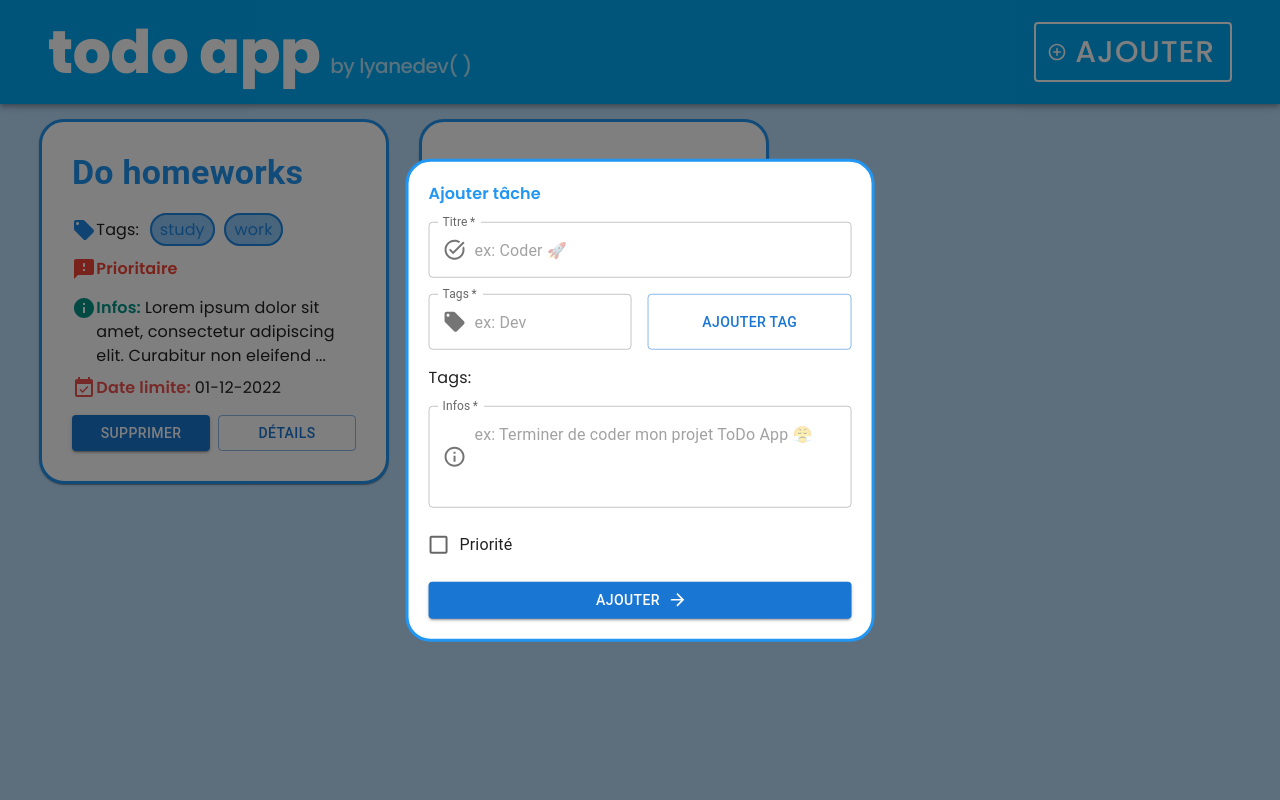
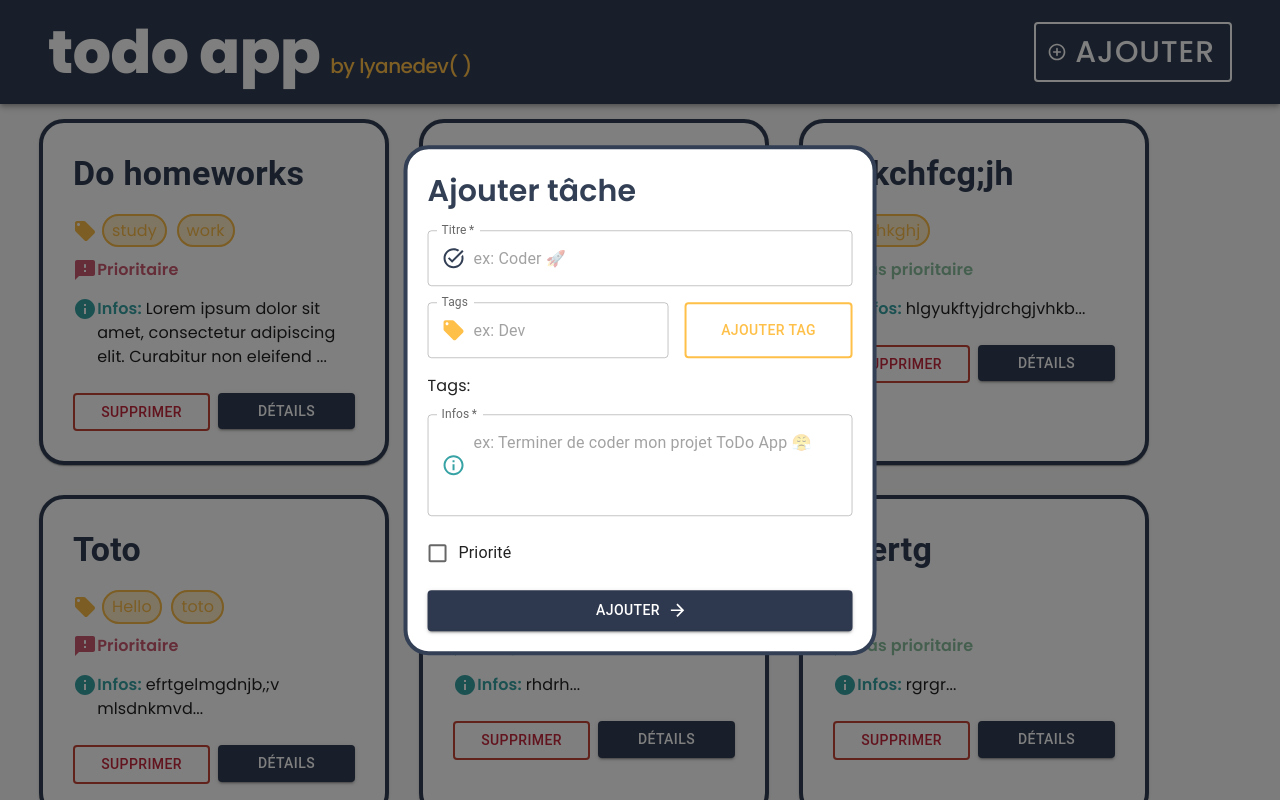
Before and after one commit to lyanedev/To-Do-App-react, a React (Vite) app: page / in a window 1280 px wide. Both pictures are taken after a click on the button "AJOUTER". Shown: the top 800 px of the page. Built offline with nearby package versions, Linux system fonts and the light colour scheme; data requests are answered from the project's data file.

Commit message:
🚀 added all logic of submit new task and enhaced UI

```diff
--- a/data/db.json
+++ b/data/db.json
@@ -3,20 +3,128 @@
     {
       "id": "1",
       "title": "Do homeworks",
-      "tags": ["study", "work"],
-      "important": true,
-      "completed": false,
-      "description": "Lorem ipsum dolor sit amet, consectetur adipiscing elit. Curabitur non eleifend nibh. Nullam ut suscipit massa. Nam at lacus orci. Aliquam et mattis sem. In porta fermentum orci sit amet pellentesque. Sed magna metus, vehicula nec rhoncus sit amet, tempus eu leo. Interdum et malesuada fames ac ante ipsum primis in faucibus. Morbi eu mi sed metus tristique dapibus. Aliquam efficitur, libero id iaculis scelerisque, sem lectus venenatis nisl, sed tempus arcu quam ac augue. Sed bibendum odio sed pulvinar dapibus. Morbi posuere lobortis lacus eu faucibus. Quisque feugiat sodales libero eu ultricies. Suspendisse potenti. Curabitur arcu erat, tempor at auctor ut, scelerisque vel leo. Quisque ac laoreet arcu. Quisque a elit ac ligula consequat feugiat.",
-      "date": "01-12-2022"
+      "tags": [
+        "study",
+        "work"
+      ],
+      "priority": true,
+      "done": false,
+      "infos": "Lorem ipsum dolor sit amet, consectetur adipiscing elit. Curabitur non eleifend nibh. Nullam ut suscipit massa. Nam at lacus orci. Aliquam et mattis sem. In porta fermentum orci sit amet pellentesque. Sed magna metus, vehicula nec rhoncus sit amet, tempus eu leo. Interdum et malesuada fames ac ante ipsum primis in faucibus. Morbi eu mi sed metus tristique dapibus. Aliquam efficitur, libero id iaculis scelerisque, sem lectus venenatis nisl, sed tempus arcu quam ac augue. Sed bibendum odio sed pulvinar dapibus. Morbi posuere lobortis lacus eu faucibus. Quisque feugiat sodales libero eu ultricies. Suspendisse potenti. Curabitur arcu erat, tempor at auctor ut, scelerisque vel leo. Quisque ac laoreet arcu. Quisque a elit ac ligula consequat feugiat."
     },
     {
       "id": "2",
       "title": "End project",
-      "tags": ["play"],
-      "important": false,
+      "tags": [
+        "play"
+      ],
+      "priority": false,
       "done": false,
-      "description": "Lorem ipsum dolor sit amet, consectetur adipiscing elit. Curabitur non eleifend nibh. Nullam ut suscipit massa. Nam at lacus orci. Aliquam et mattis sem. In porta fermentum orci sit amet pellentesque. Sed magna metus, vehicula nec rhoncus sit amet, tempus eu leo. Interdum et malesuada fames ac ante ipsum primis in faucibus. Morbi eu mi sed metus tristique dapibus. Aliquam efficitur, libero id iaculis scelerisque, sem lectus venenatis nisl, sed tempus arcu quam ac augue. Sed bibendum odio sed pulvinar dapibus. Morbi posuere lobortis lacus eu faucibus. Quisque feugiat sodales libero eu ultricies. Suspendisse potenti. Curabitur arcu erat, tempor at auctor ut, scelerisque vel leo. Quisque ac laoreet arcu. Quisque a elit ac ligula consequat feugiat.",
-      "date": "01-12-2022"
+      "infos": "Lorem ipsum dolor sit amet, consectetur adipiscing elit. Curabitur non eleifend nibh. Nullam ut suscipit massa. Nam at lacus orci. Aliquam et mattis sem. In porta fermentum orci sit amet pellentesque. Sed magna metus, vehicula nec rhoncus sit amet, tempus eu leo. Interdum et malesuada fames ac ante ipsum primis in faucibus. Morbi eu mi sed metus tristique dapibus. Aliquam efficitur, libero id iaculis scelerisque, sem lectus venenatis nisl, sed tempus arcu quam ac augue. Sed bibendum odio sed pulvinar dapibus. Morbi posuere lobortis lacus eu faucibus. Quisque feugiat sodales libero eu ultricies. Suspendisse potenti. Curabitur arcu erat, tempor at auctor ut, scelerisque vel leo. Quisque ac laoreet arcu. Quisque a elit ac ligula consequat feugiat."
+    },
+    {
+      "title": "ljgkchfcg;jh",
+      "priority": false,
+      "tags": [
+        "jhkghj"
+      ],
+      "infos": "hlgyukftyjdrchgjvhkb",
+      "id": "Y6kcRoh"
+    },
+    {
+      "title": "Toto",
+      "priority": true,
+      "tags": [
+        "Hello",
+        "toto"
+      ],
+      "infos": "efrtgelmgdnjb,;v mlsdnkmvd",
+      "id": "ehXXxc6"
+    },
+    {
+      "title": "jklb",
+      "priority": false,
+      "tags": [
+        "ljkb"
+      ],
+      "infos": "rhdrh",
+      "id": "tvXbpzw"
+    },
+    {
+      "title": "evertg",
+      "priority": false,
+      "tags": [],
+      "infos": "rgrgr",
+      "id": "gQ4GayF"
+    },
+    {
+      "title": "evertg",
+      "priority": false,
+      "tags": [],
+      "infos": "rgrgr",
+      "id": "5v0fT_k"
+    },
+    {
+      "title": "retgrg",
+      "priority": false,
+      "tags": [],
+      "infos": "ertgrg",
+      "id": "Fw_I6ML"
+    },
+    {
+      "title": "gregrtgertg",
+      "priority": false,
+      "tags": [],
+      "infos": "regerg",
+      "id": "nUsTNfg"
+    },
+    {
+      "title": ";:njb ,",
+      "priority": false,
+      "tags": [],
+      "infos": "nlkjbj k",
+      "id": "6gp0a17"
+    },
+    {
+      "title": ";:njb ,",
+      "priority": false,
+      "tags": [],
+      "infos": "nlkjbj k",
+      "id": "EzK6FP-"
+    },
+    {
+      "title": ";:njb ,",
+      "priority": false,
+      "tags": [],
+      "infos": "nlkjbj k",
+      "id": "Qhm3T_Z"
+    },
+    {
+      "title": ";:njb ,",
+      "priority": false,
+      "tags": [],
+      "infos": "nlkjbj k",
+      "id": "V8bJyNP"
+    },
+    {
+      "title": "g",
+      "priority": false,
+      "tags": [],
+      "infos": "gddh",
+      "id": "6zEn79N"
+    },
+    {
+      "title": "fhfdhfdfghdf",
+      "priority": false,
+      "tags": [],
+      "infos": "fdhfdhdfhdfhdf",
+      "id": "8i7Ih8n"
+    },
+    {
+      "title": "fhfdhfdfghdf",
+      "priority": false,
+      "tags": [],
+      "infos": "fdhfdhdfhdfhdf",
+      "id": "C8zDUCq"
     }
   ]
 }
--- a/index.html
+++ b/index.html
@@ -3,6 +3,12 @@
   <head>
     <meta charset="UTF-8" />
     <meta name="viewport" content="width=device-width, initial-scale=1.0" />
+    <link rel="preconnect" href="https://fonts.googleapis.com" />
+    <link rel="preconnect" href="https://fonts.gstatic.com" crossorigin />
+    <link
+      href="https://fonts.googleapis.com/css2?family=Poppins:wght@100;200;300;400;500;600;700;800;900&display=swap"
+      rel="stylesheet"
+    />
     <title>ToDo App - lyanedev</title>
   </head>
   <body>
--- a/src/App.css
+++ b/src/App.css
@@ -1,9 +1,7 @@
-@import url("https://fonts.googleapis.com/css2?family=Poppins:wght@100;200;300;400;500;600;700;800;900&display=swap");
-
 .App {
   font-family: "Poppins", sans-serif;
   min-height: 100%;
-  background: #bbdefb
+  background: rgb(249,249,249)
 }
 
 a {
--- a/src/components/NavBar.jsx
+++ b/src/components/NavBar.jsx
@@ -25,10 +25,10 @@ const CustomBox = styled(Box)({
   minHeight: 400,
   padding: 20,
   background: "#fff",
-  border: "3px solid #2196f3",
+  border: "4px solid rgb(50,63,84)",
   boxShadow: 24,
   borderRadius: 25,
-  fontFamily:'Poppins'
+  fontFamily: "Poppins",
 });
 
 export const NavBar = () => {
@@ -41,7 +41,7 @@ export const NavBar = () => {
     <AppBar
       position="static"
       sx={{
-        backgroundColor: "#03a9f4",
+        backgroundColor: "rgb(50,63,84)",
       }}
     >
       <Container maxWidth="xl">
@@ -63,7 +63,7 @@ export const NavBar = () => {
               style={{
                 fontSize: 20,
                 marginLeft: 10,
-                color: "#b3e5fc",
+                color: "rgb(255,192,73)",
                 fontWeight: "500",
               }}
             >
--- a/src/components/Todoslist.jsx
+++ b/src/components/Todoslist.jsx
@@ -4,7 +4,6 @@ import { Typography, Button, Grid } from "@mui/material";
 import { Box } from "@mui/system";
 import FeedbackRoundedIcon from "@mui/icons-material/FeedbackRounded";
 import InfoIcon from "@mui/icons-material/Info";
-import EventAvailableIcon from "@mui/icons-material/EventAvailable";
 import LocalOfferRoundedIcon from "@mui/icons-material/LocalOfferRounded";
 
 import { TodoCard } from "./todosList.styled";
@@ -24,32 +23,33 @@ export const Todoslist = ({ todos }) => {
             <Grid item xs={12}>
               <Typography
                 variant="h4"
-                sx={{ marginBottom: 2, color: "#2196f3", fontWeight: "600" }}
+                sx={{
+                  marginBottom: 2,
+                  color: "rgb(50,63,84)",
+                  fontWeight: "600",
+                }}
               >
                 {todo.title}
               </Typography>
             </Grid>
 
             <Grid item xs={1}>
-              <LocalOfferRoundedIcon sx={{ color: "#1e88e5" }} />
+              <LocalOfferRoundedIcon sx={{ color: "rgb(250,189,73)" }} />
             </Grid>
 
-            <Grid item xs={2}>
-              <Typography variant="p">Tags: </Typography>
-            </Grid>
-            <Grid item xs={9}>
+            <Grid item xs={11}>
               {todo.tags.map((tag) => (
                 <Box
                   key={tag}
                   sx={{
                     display: "inline",
-                    border: "2px solid #1e88e5",
-                    background: "#90caf9",
+                    border: "2px solid rgb(250,189,73)",
+                    background: "rgb(250,189,73, 0.3)",
                     borderRadius: 20,
                     padding: ".2rem .5rem",
                     textAlign: "center",
                     margin: "0.5rem .3rem",
-                    color: "#1e88e5",
+                    color: "rgb(250,189,73)",
                   }}
                 >
                   {tag}
@@ -58,24 +58,24 @@ export const Todoslist = ({ todos }) => {
             </Grid>
 
             <Grid item xs={1}>
-              {todo.important ? (
-                <FeedbackRoundedIcon sx={{ color: "#f44336" }} />
+              {todo.priority ? (
+                <FeedbackRoundedIcon sx={{ color: "#CC5A71" }} />
               ) : (
-                <FeedbackRoundedIcon sx={{ color: "#4caf50" }} />
+                <FeedbackRoundedIcon sx={{ color: "#8BBF9F" }} />
               )}
             </Grid>
             <Grid item xs={11}>
-              {todo.important ? (
+              {todo.priority ? (
                 <Typography
                   variant="p"
-                  sx={{ color: "#f44336", fontWeight: 600 }}
+                  sx={{ color: "#CC5A71", fontWeight: 600 }}
                 >
                   Prioritaire
                 </Typography>
               ) : (
                 <Typography
                   variant="p"
-                  sx={{ color: "#4caf50", fontWeight: 600 }}
+                  sx={{ color: "#8BBF9F", fontWeight: 600 }}
                 >
                   Pas prioritaire
                 </Typography>
@@ -83,39 +83,55 @@ export const Todoslist = ({ todos }) => {
             </Grid>
 
             <Grid item xs={1}>
-              <InfoIcon sx={{ color: "#009688" }} />
+              <InfoIcon sx={{ color: "#38A3A5" }} />
             </Grid>
-            <Grid item xs={11}>
+            <Grid
+              item
+              xs={11}
+              sx={{
+                marginBottom: 2,
+              }}
+            >
               <Typography variant="p">
-                <span style={{ color: "#009688", fontWeight: 600 }}>
+                <span style={{ color: "#38A3A5", fontWeight: 600 }}>
                   Infos:{" "}
                 </span>
-                {todo.description.substring(0, 80)}...
-              </Typography>
-            </Grid>
-
-            <Grid item xs={1}>
-              <EventAvailableIcon sx={{ color: "#ef5350" }} />
-            </Grid>
-
-            <Grid item xs={11}>
-              <Typography variant="p">
-                <span style={{ color: "#ef5350", fontWeight: 600 }}>
-                  Date limite:{" "}
-                </span>
-                {todo.date}
+                {todo.infos.substring(0, 80)}...
               </Typography>
             </Grid>
 
             <Grid item container xs={6}>
-              <Button variant="contained" fullWidth>
+              <Button
+                variant="outlined"
+                fullWidth
+                sx={{
+                  backgroundColor: "#fff",
+                  border: "2px solid #C44536",
+                  color: "#C5283D",
+                  "&:hover": {
+                    border: "2px solid #C44536",
+                    color: "#fff",
+                    backgroundColor: "#C44536",
+                  },
+                }}
+              >
                 Supprimer
               </Button>
             </Grid>
 
             <Grid item container xs={6}>
               <NavLink to={`/todos/${todo.id}`} style={{ width: "100%" }}>
-                <Button variant="outlined" fullWidth>
+                <Button
+                  variant="contained"
+                  fullWidth
+                  sx={{
+                    color: "#fff",
+                    backgroundColor: "rgb(50,63,84)",
+                    "&:hover": {
+                      backgroundColor: "#364359",
+                    },
+                  }}
+                >
                   Détails
                 </Button>
               </NavLink>
--- a/src/components/add/Add.jsx
+++ b/src/components/add/Add.jsx
@@ -1,8 +1,10 @@
+import React, { useEffect } from "react";
 import { useState, useRef } from "react";
+import { useNavigate } from "react-router-dom";
 
 import "./add.styled";
+import { useFetch } from "../../hooks/useFetch";
 
-import React from "react";
 import Grid from "@mui/material/Grid";
 import {
   TextField,
@@ -24,13 +26,25 @@ export const Add = () => {
   const [newTag, setNewTag] = useState("");
   const [tags, setTags] = useState([]);
   const [infos, setInfos] = useState("");
-  const [date, setDate] = useState(null);
   const tagInput = useRef(null);
 
-  const handleSubmit = (e) => {
-    e.preventDefault();
-    console.log(title, priority, infos);
+  const navigate = useNavigate();
+
+  const { postData, data, error } = useFetch(
+    "http://localhost:3004/todos",
+    "POST"
+  );
+
+  const handleSubmit = () => {
+    postData({ title, priority, tags, infos });
   };
+
+  useEffect(() => {
+    if (data) {
+      handleSubmit();
+      navigate("/");
+    }
+  }, [data, navigate]);
 
   const handleAddTag = () => {
     const tag = newTag.trim();
@@ -49,8 +63,9 @@ export const Add = () => {
             <Typography
               variant="p"
               sx={{
-                color: "#2196f3",
+                color: "rgb(50,63,84)",
                 fontWeight: 600,
+                fontSize: 30,
               }}
             >
               Ajouter tâche
@@ -65,7 +80,7 @@ export const Add = () => {
               InputProps={{
                 startAdornment: (
                   <InputAdornment position="start">
-                    <TaskAltIcon />
+                    <TaskAltIcon sx={{ color: "rgb(50,63,84)" }} />
                   </InputAdornment>
                 ),
               }}
@@ -77,7 +92,7 @@ export const Add = () => {
           </Grid>
 
           <Grid item container spacing={2}>
-            <Grid item xs={6}>
+            <Grid item xs={7}>
               <TextField
                 placeholder="ex: Dev"
                 label="Tags"
@@ -85,22 +100,31 @@ export const Add = () => {
                 InputProps={{
                   startAdornment: (
                     <InputAdornment position="start">
-                      <LocalOfferRoundedIcon />
+                      <LocalOfferRoundedIcon
+                        sx={{ color: "rgb(255,192,73)" }}
+                      />
                     </InputAdornment>
                   ),
                 }}
                 onChange={(e) => setNewTag(e.target.value)}
                 value={newTag}
                 fullWidth
-                required
                 inputRef={tagInput}
               />
             </Grid>
-            <Grid item xs={6}>
+            <Grid item xs={5}>
               <Button
                 variant="outlined"
                 fullWidth
-                sx={{ height: "100%" }}
+                sx={{
+                  height: "100%",
+                  color: "rgb(255,192,73)",
+                  border: "2px solid rgb(255,192,73)",
+                  "&:hover": {
+                    backgroundColor: "rgb(250,189,73, 0.3)",
+                    border: "2px solid rgb(255,192,73)",
+                  },
+                }}
                 onClick={() => handleAddTag()}
               >
                 Ajouter tag
@@ -116,13 +140,13 @@ export const Add = () => {
                   key={tag}
                   sx={{
                     display: "inline",
-                    border: "2px solid #1e88e5",
-                    background: "#90caf9",
+                    border: "2px solid rgb(250,189,73)",
+                    background: "rgb(250,189,73, 0.3)",
                     borderRadius: 20,
                     padding: ".2rem .5rem",
                     textAlign: "center",
                     margin: "0.5rem .3rem",
-                    color: "#1e88e5",
+                    color: "rgb(250,189,73)",
                   }}
                 >
                   {tag}
@@ -143,7 +167,7 @@ export const Add = () => {
               InputProps={{
                 startAdornment: (
                   <InputAdornment position="start">
-                    <InfoOutlinedIcon />
+                    <InfoOutlinedIcon sx={{ color: "rgb(56,163,165)" }} />
                   </InputAdornment>
                 ),
               }}
@@ -171,6 +195,13 @@ export const Add = () => {
               variant="contained"
               fullWidth
               endIcon={<ArrowForwardOutlinedIcon />}
+              sx={{
+                backgroundColor: "rgb(46,56,78)",
+                border: "2px solid rgb(46,56,78)",
+                "&:hover": {
+                  backgroundColor: "#364359",
+                },
+              }}
             >
               Ajouter
             </Button>
--- a/src/components/navBar.styled.jsx
+++ b/src/components/navBar.styled.jsx
@@ -10,6 +10,6 @@ export const AddButton = styled(Button)({
   "&:hover": {
     backgroundColor: "#fff",
     border: "2px solid #fff",
-    color: "#03a9f4",
+    color: "rgb(50,63,84)",
   },
 });
--- a/src/components/todosList.styled.tsx
+++ b/src/components/todosList.styled.tsx
@@ -6,7 +6,7 @@ export const TodoCard = styled(Card)({
   fontFamily: "Poppins",
   padding: 30,
   margin: 15,
-  border: "3px solid #2196f3",
+  border: "4px solid rgb(50,63,84)",
   borderRadius: 25,
   transition: "all 0.3s ease",
   "&:hover": {
--- a/src/hooks/useFetch.jsx
+++ b/src/hooks/useFetch.jsx
@@ -1,18 +1,29 @@
 import { useState, useEffect } from "react";
 
-export const useFetch = (url) => {
+export const useFetch = (url, method = "GET") => {
   const [data, setData] = useState(null);
   const [isPending, setIsPending] = useState(false);
   const [error, setError] = useState(null);
+  const [options, setOptions] = useState(null);
+
+  const postData = (postData) => {
+    setOptions({
+      method: "POST",
+      headers: {
+        "Content-Type": "application/json",
+      },
+      body: JSON.stringify(postData),
+    });
+  };
 
   useEffect(() => {
     const controller = new AbortController();
 
-    const fetchData = async () => {
+    const fetchData = async (fetchOptions) => {
       setIsPending(true);
 
       try {
-        const res = await fetch(url, { signal: controller.signal });
+        const res = await fetch(url, { ...fetchOptions, signal: controller.signal });
         if (!res.ok) {
           throw new Error(res.statusText);
         }
@@ -22,7 +33,7 @@ export const useFetch = (url) => {
         setData(data);
         setError(null);
       } catch (err) {
-        if (err.name === AbortError) {
+        if (err.name === "AbortError") {
           console.log("The fetch was aborted. 😞");
         } else {
           setIsPending(false);
@@ -31,11 +42,18 @@ export const useFetch = (url) => {
       }
     };
 
-    fetchData();
+    if (method === 'GET') {
+      fetchData()
+    }
+
+    if (method === 'POST' && options) {
+      fetchData(options)
+    }
 
     return () => {
       controller.abort();
     };
-  }, [url]);
-  return { data, isPending, error };
+
+  }, [url, options, method]);
+  return { data, isPending, error, postData };
 };
--- a/src/pages/home/Home.jsx
+++ b/src/pages/home/Home.jsx
@@ -6,7 +6,7 @@ import { useFetch } from "../../hooks/useFetch";
 import "./home.styled";
 
 export const Home = () => {
-  const { data, isPending, error } = useFetch("http://localhost:3000/todos");
+  const { data, isPending, error } = useFetch("http://localhost:3004/todos");
 
   return (
     <Container
--- a/src/pages/todo/Todo.jsx
+++ b/src/pages/todo/Todo.jsx
@@ -7,17 +7,17 @@ import { styled } from "@mui/material/styles";
 import ArrowBackRoundedIcon from "@mui/icons-material/ArrowBackRounded";
 import FeedbackRoundedIcon from "@mui/icons-material/FeedbackRounded";
 import InfoIcon from "@mui/icons-material/Info";
+import LocalOfferRoundedIcon from "@mui/icons-material/LocalOfferRounded";
 
 import "./todo.styled";
 import { Box } from "@mui/system";
 
 const TodoDetailedCard = styled(Card)({
   width: 1000,
-  minHeight: 500,
   marginTop: 50,
-  padding: 20,
+  padding: "0 2rem 2rem 2rem",
   fontFamily: "Poppins",
-  border: "3px solid #2196f3",
+  border: "4px solid rgb(50,63,84)",
   borderRadius: 25,
 });
 
@@ -26,7 +26,7 @@ export const Todo = () => {
 
   const { id } = useParams();
 
-  const url = "http://localhost:3000/todos/" + id;
+  const url = "http://localhost:3004/todos/" + id;
 
   const { error, isPending, data: todo } = useFetch(url);
 
@@ -35,7 +35,7 @@ export const Todo = () => {
       maxWidth="xl"
       sx={{
         width: "100%",
-        minHeight: "100vh",
+        height: "100vh",
         display: "flex",
         justifyContent: "center",
         alignItems: "flex-start",
@@ -65,13 +65,15 @@ export const Todo = () => {
                 top: 65,
               }}
             >
-              <ArrowBackRoundedIcon sx={{ color: "#2196f3", fontSize: 40 }} />
+              <ArrowBackRoundedIcon
+                sx={{ color: "rgb(50,63,84)", fontSize: 40 }}
+              />
             </IconButton>
 
             <Grid
               container
               direction="column"
-              justifyContent="space-around"
+              justifyContent="space-between"
               alignItems="center"
               flexWrap="wrap"
               spacing={2}
@@ -80,7 +82,7 @@ export const Todo = () => {
                 <Typography
                   variant="p"
                   sx={{
-                    color: "#2196f3",
+                    color: "rgb(50,63,84)",
                     fontWeight: "600",
                     fontSize: 50,
                     textAlign: "center",
@@ -98,27 +100,20 @@ export const Todo = () => {
                 justifyContent="center"
               >
                 <Grid item>
-                  <Typography
-                    variant="p"
-                    sx={{
-                      fontSize: 20,
-                    }}
-                  >
-                    Tags:{" "}
-                  </Typography>
+                  <LocalOfferRoundedIcon sx={{ color: "rgb(250,189,73)" }} />
                   {todo.tags.map((tag) => (
                     <Box
                       key={tag}
                       sx={{
                         display: "inline",
                         fontSize: 20,
-                        border: "2px solid #1e88e5",
-                        background: "#90caf9",
+                        border: "2px solid rgb(250,189,73)",
+                        background: "rgb(250,189,73, 0.3)",
                         borderRadius: 20,
-                        padding: ".4rem 1.5rem",
+                        padding: ".2rem 1rem",
                         textAlign: "center",
                         margin: "0.5rem .3rem",
-                        color: "#1e88e5",
+                        color: "rgb(250,189,73)",
                       }}
                     >
                       {tag}
@@ -128,53 +123,41 @@ export const Todo = () => {
               </Grid>
 
               <Grid item container direction="row" justifyContent="center">
-                <Card
-                  sx={{
-                    padding: "1rem 1.5rem",
-                    border: todo.important
-                      ? "2px solid #f44336"
-                      : "2px solid #4caf50",
-                    borderRadius: 6,
-                    display: "flex",
-                    justifyContent: "center",
-                  }}
-                >
                 {todo.important ? (
-                    <FeedbackRoundedIcon sx={{ color: "#f44336" }} />
+                  <FeedbackRoundedIcon sx={{ color: "rgb(204,90,113)" }} />
                 ) : (
-                    <FeedbackRoundedIcon sx={{ color: "#4caf50" }} />
+                  <FeedbackRoundedIcon sx={{ color: "rgb(139,191,159)" }} />
                 )}
                 {todo.important ? (
                   <Typography
                     variant="p"
-                      sx={{ color: "#f44336", fontWeight: 600 }}
+                    sx={{ color: "rgb(204,90,113)", fontWeight: 600 }}
                   >
                     Prioritaire
                   </Typography>
                 ) : (
                   <Typography
                     variant="p"
-                      sx={{ color: "#4caf50", fontWeight: 600 }}
+                    sx={{ color: "rgb(139,191,159)", fontWeight: 600 }}
                   >
                     Pas prioritaire
                   </Typography>
                 )}
-                </Card>
               </Grid>
 
-              <Grid item>
+              <Grid item container xs={12}>
                 <Card
                   sx={{
                     width: "100%",
                     padding: 3,
-                    border: "2px solid #009688",
+                    border: "2px solid rgb(56,163,165)",
                     borderRadius: 6,
-                    backgroundColor: "#b2dfdb",
+                    backgroundColor: "rgb(56,163,165, 0.3)",
                   }}
                 >
                   <Typography variant="p">
-                    <InfoIcon sx={{ color: "#009688" }} />
-                    {todo.description}
+                    <InfoIcon sx={{ color: "rgb(56,163,165)" }} />
+                    {todo.infos}
                   </Typography>
                 </Card>
               </Grid>
```
Lines whose indentation alone changed are shown as unchanged.
